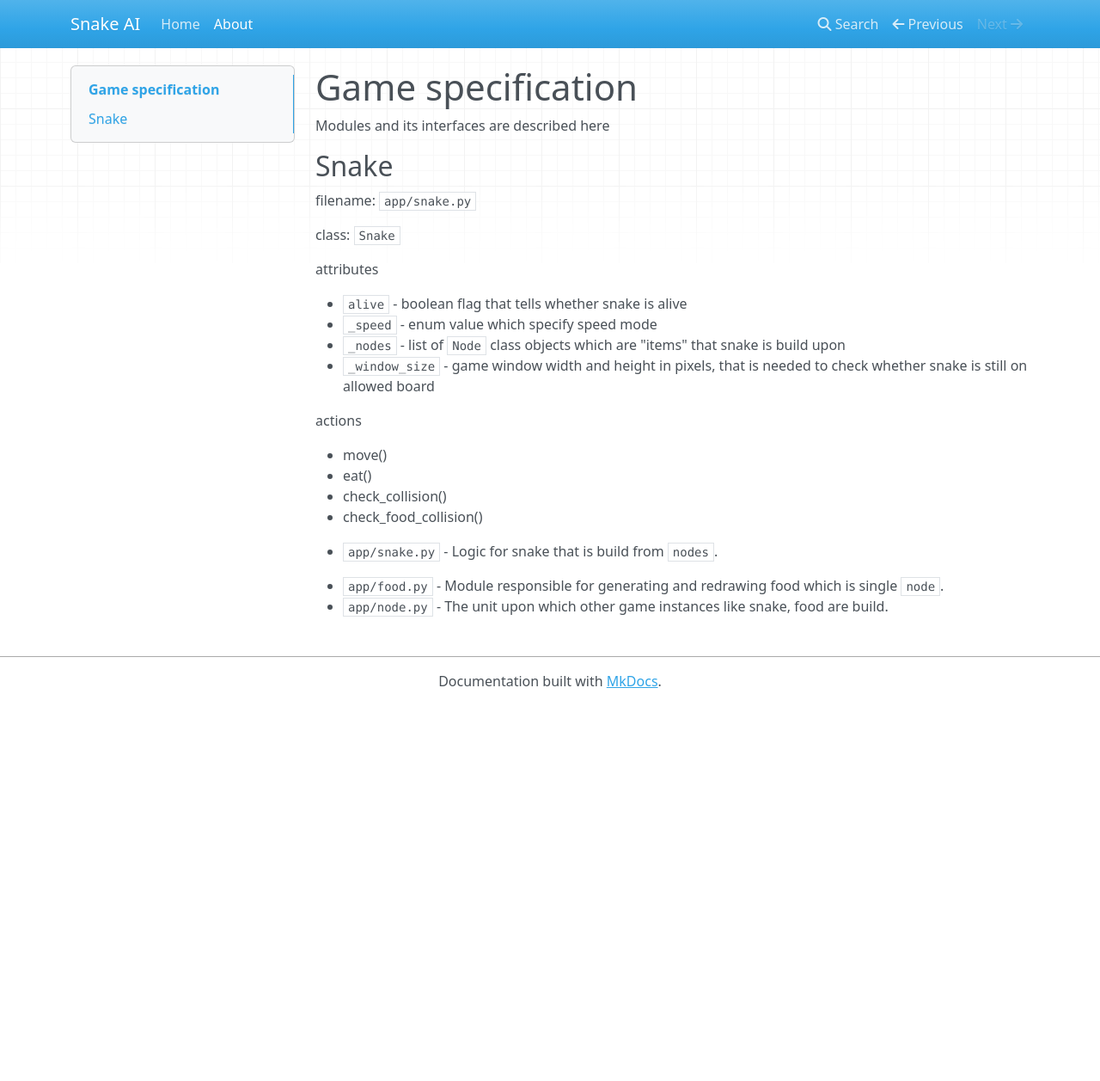
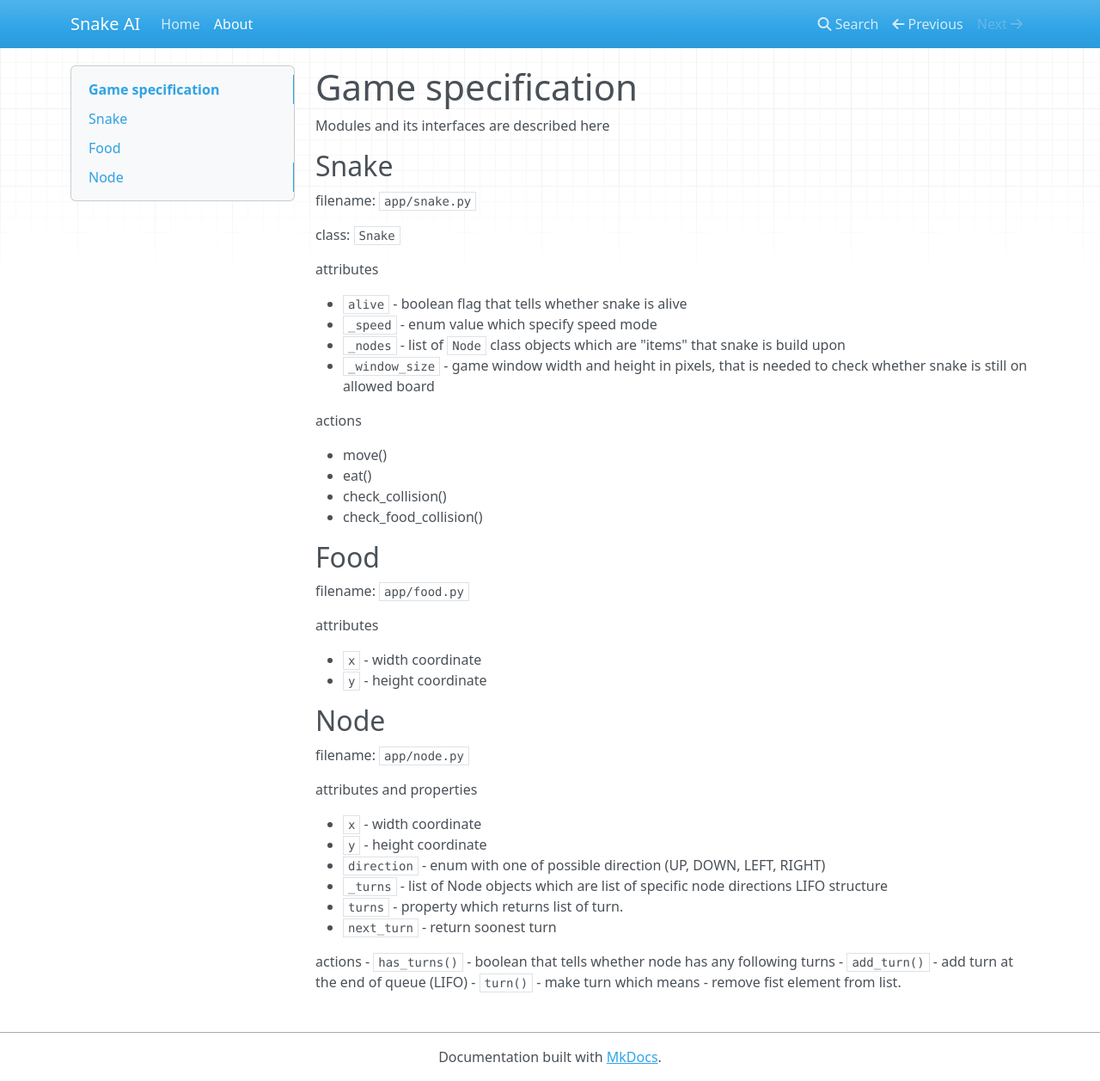
Before and after one commit to mkwiatek770/Snake-AI, an MkDocs documentation site: the page built from docs/specification.md, in a window 1280 px wide and 1257 px high. Shown: the whole window at 86% size. Built offline with MkDocs 1.6.1, drawn with Linux system fonts in a browser that asks for light colours; nearby versions of some CDN libraries.

Commit message:
Specification

```diff
--- a/docs/specification.md
+++ b/docs/specification.md
@@ -23,6 +23,27 @@ actions
 - check_collision()
 - check_food_collision()
 
-* `app/snake.py` - Logic for snake that is build from `nodes`.
-* `app/food.py` - Module responsible for generating and redrawing food which is single `node`.
-* `app/node.py` - The unit upon which other game instances like snake, food are build.
+## Food
+filename: `app/food.py`
+
+attributes
+
+- `x` - width coordinate
+- `y` - height coordinate
+
+## Node
+filename: `app/node.py`
+
+attributes and properties
+
+- `x` - width coordinate
+- `y` - height coordinate
+- `direction` - enum with one of possible direction (UP, DOWN, LEFT, RIGHT)
+- `_turns` - list of Node objects which are list of specific node directions LIFO structure
+- `turns` - property which returns list of turn.
+- `next_turn` - return soonest turn
+
+actions
+- `has_turns()` - boolean that tells whether node has any following turns
+- `add_turn()` - add turn at the end of queue (LIFO)
+- `turn()` - make turn which means - remove fist element from list.
```
